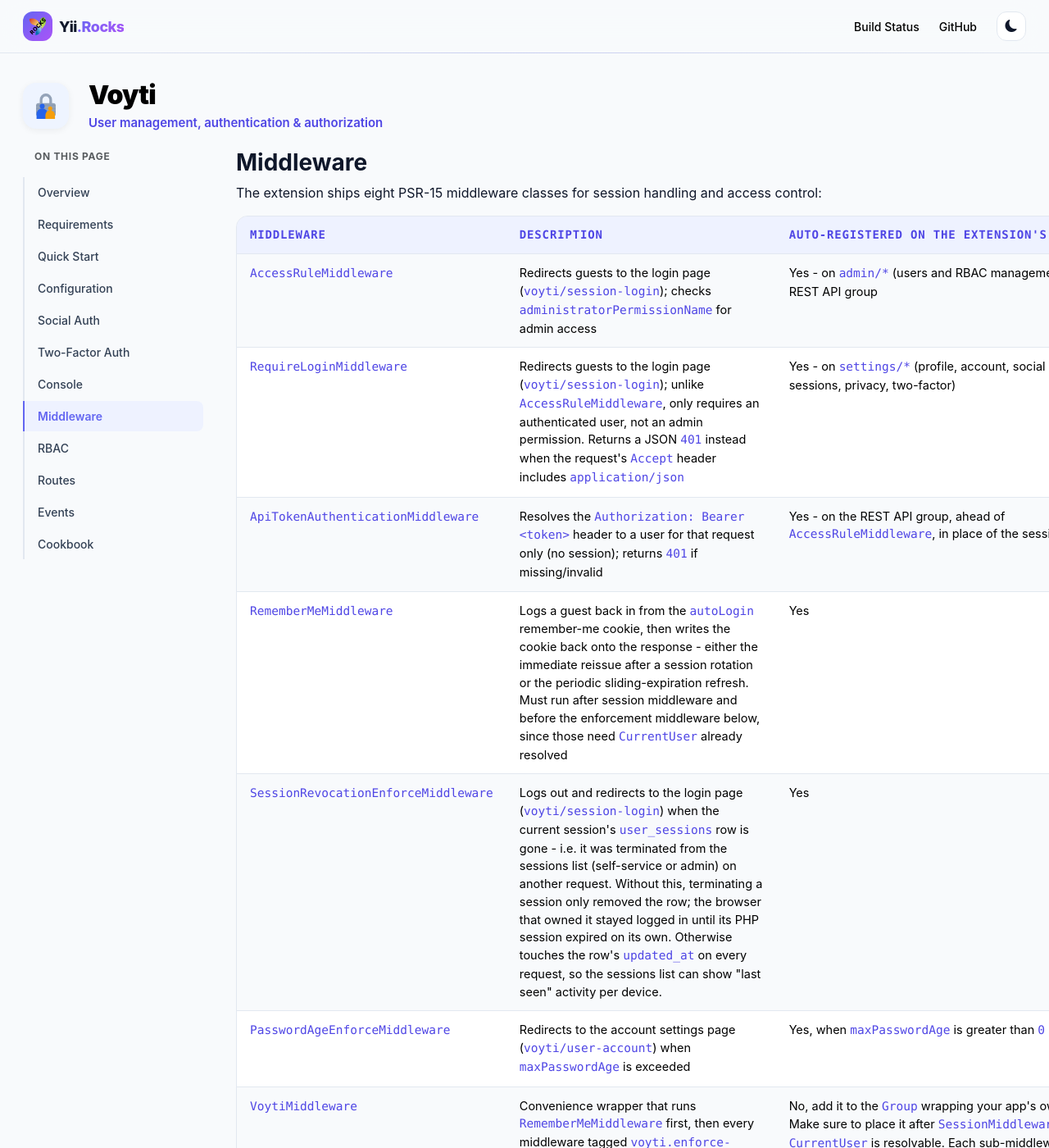
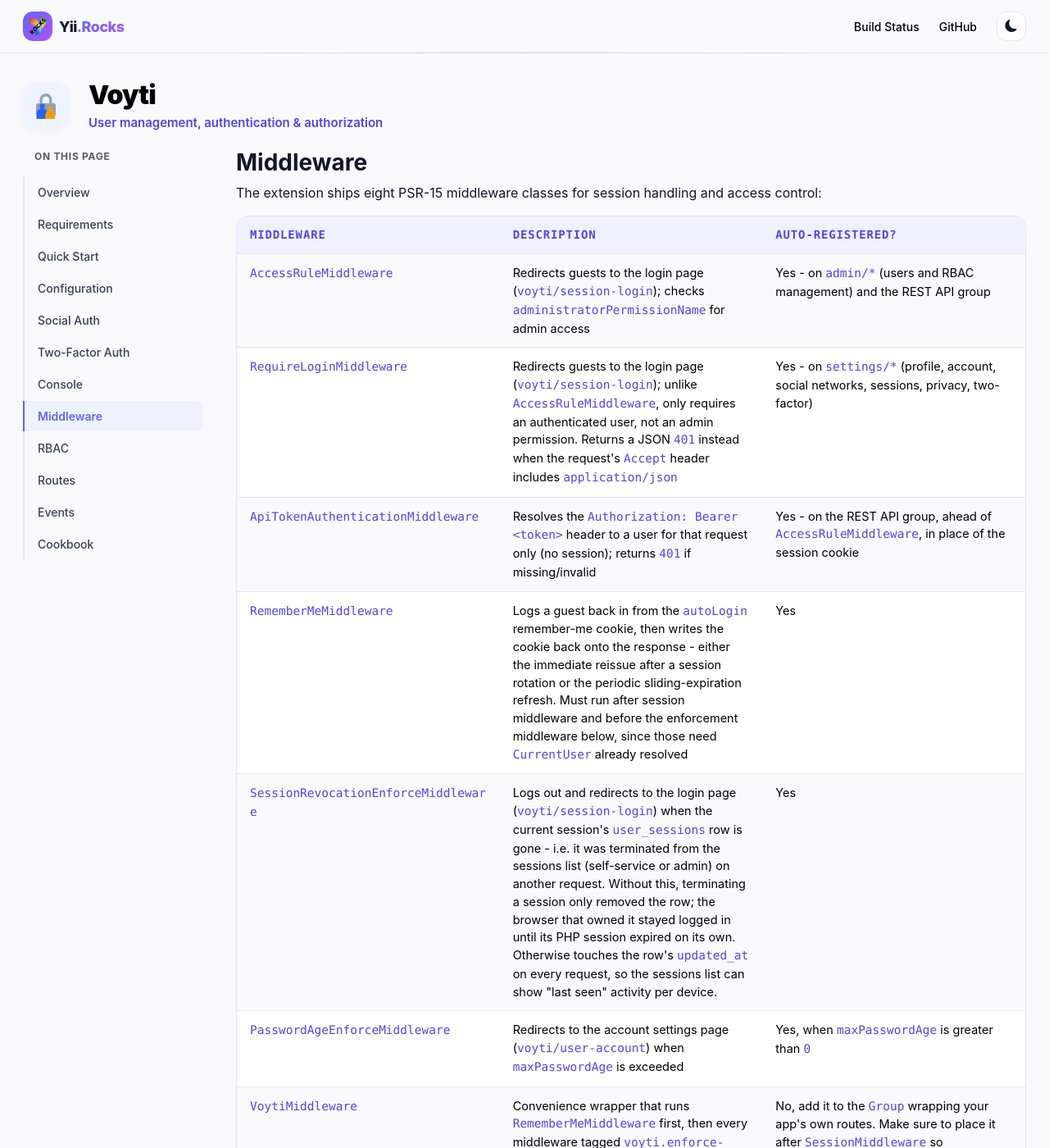
Before and after one commit to YiiRocks/YiiRocks.github.io, a Jekyll site: the page built from voyti/middleware/index.html, in a window 1280 px wide and 1400 px high. Shown: the whole window at 82% size. Built offline with Jekyll 4.4.1, drawn with Linux system fonts in a browser that asks for light colours; a style sheet for code colours, icons or effects is not loaded; some of the changed text lies outside the part shown.

Commit message:
Add docPage links to status page, fix table widths, and improve doc styling
- Status cards now link to package documentation pages via docPage field
- Shortened middleware table header to prevent overflow
- Fixed code block widths on documentation pages (full width)
- Added table-layout: fixed for consistent table column widths
- Updated hero title from "Yii Framework" to "Yii 3"

```diff
--- a/_includes/status_cards.html
+++ b/_includes/status_cards.html
@@ -2,7 +2,7 @@
 {% assign key = item[0] %}
 {% assign pkg = item[1] %}
 {% if include.filter_keys contains key %}
-        <div class="status-card">
+        <a href="{{ pkg.docPage }}" class="status-card">
             <div class="status-card__header">
                 <div class="status-card__icon" style="background:{{ pkg.tint }};"><img src="{{ pkg.logo | relative_url }}" alt="{{ pkg.name }}"></div>
                 <div class="status-card__info">
@@ -27,6 +27,6 @@
                 <img src="https://img.shields.io/endpoint?url=https%3A%2F%2Fraw.githubusercontent.com%2FYiiRocks%2F{{ pkg.repo }}%2Fbadges%2Ftests.json" alt="Tests" class="status-badge">
                 <img src="https://img.shields.io/endpoint?url=https%3A%2F%2Fraw.githubusercontent.com%2FYiiRocks%2F{{ pkg.repo }}%2Fbadges%2Fassertion.json" alt="Assertions" class="status-badge">
             </div>
-        </div>
+        </a>
 {% endif %}
 {% endfor %}
--- a/assets/css/site.scss
+++ b/assets/css/site.scss
@@ -595,11 +595,14 @@
 }
 
 .status-card {
+    display: block;
     background: var(--yr-card);
     border: 1px solid var(--yr-border);
     border-radius: $radius;
     padding: 20px;
     transition: transform .15s, box-shadow .2s;
+    color: inherit;
+    text-decoration: none;
 
     &:hover {
         transform: translateY(-2px);
@@ -720,6 +723,7 @@
         border-radius: $radius;
         border-collapse: separate;
         border-spacing: 0;
+        table-layout: fixed;
         overflow: hidden;
         font-size: 14.5px;
         color: var(--yr-text-soft);
@@ -828,6 +832,7 @@
 
 .doc-example {
     @extend .docs-entry__usage;
+    max-width: 100%;
 }
 
 .doc-description {
--- a/index.html
+++ b/index.html
@@ -8,7 +8,7 @@
         <span class="hero__badge-dot"></span>
         {{ site.data.projects | size }} open-source projects, actively maintained
     </div>
-    <h1>The missing pieces for your <span class="accent">Yii&nbsp;Framework</span> projects.</h1>
+    <h1>The missing pieces for your <span class="accent">Yii&nbsp;3</span> projects.</h1>
     <p>Small, focused libraries that drop straight into your Yii apps.</p>
 </div>
 
--- a/voyti/middleware/index.html
+++ b/voyti/middleware/index.html
@@ -11,7 +11,7 @@
                 <tr>
                     <th>Middleware</th>
                     <th>Description</th>
-                    <th>Auto-registered on the extension's own routes?</th>
+                    <th>Auto-registered?</th>
                 </tr>
             </thead>
             <tbody>
@@ -59,7 +59,7 @@
                 <tr>
                     <th>Middleware</th>
                     <th>Description</th>
-                    <th>Auto-registered on the extension's own routes?</th>
+                    <th>Auto-registered?</th>
                 </tr>
             </thead>
             <tbody>
```
